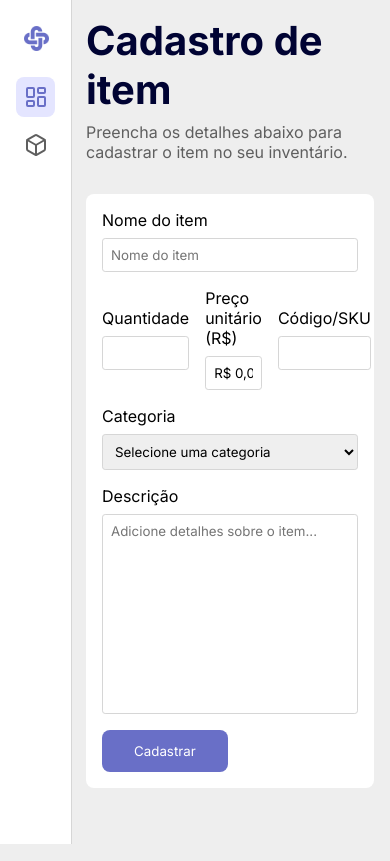
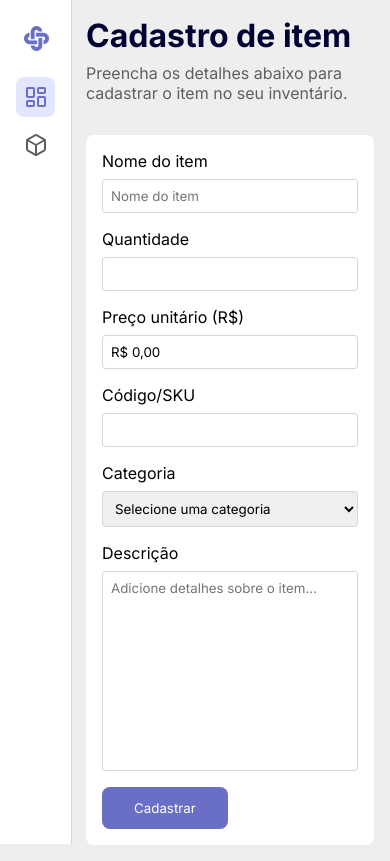
Before and after one commit to jvssvj/Stock-Gestor, a React (Vite) app: page /create in a window 390 px wide. Built offline with nearby package versions, Linux system fonts and the light colour scheme.

Commit message:
style: responsiveness of the creation/update form

```diff
--- a/src/components/Form/index.jsx
+++ b/src/components/Form/index.jsx
@@ -101,7 +101,6 @@ export default function Form({
         className={styles.form}
         onSubmit={handleSubmit}
       >
-        {/* nome */}
         <div className={styles.input__container}>
           <label htmlFor="name">Nome do item</label>
           <input
@@ -115,7 +114,7 @@ export default function Form({
           />
         </div>
 
-        <div style={{ display: "flex", alignItems: "center", gap: "1rem" }}>
+        <div className={styles.row}>
           <div className={styles.input__container}>
             <label htmlFor="quantity">Quantidade</label>
             <input
--- a/src/components/Form/index.module.css
+++ b/src/components/Form/index.module.css
@@ -1,17 +1,3 @@
-.register__t {
-  width: 100%;
-  text-align: start;
-  font-size: var(--font40);
-  color: var(--very-dark-blue);
-}
-
-.register__p {
-  width: 100%;
-  text-align: start;
-  color: var(--grey);
-  margin: 0.5rem 0rem 2rem;
-}
-
 .form {
   display: flex;
   flex-direction: column;
@@ -26,6 +12,11 @@
   display: flex;
   flex-direction: column;
   width: 100%;
+}
+
+.row {
+  display: flex;
+  gap: 1rem;
 }
 
 .form input,
@@ -77,3 +68,9 @@
   width: max-content;
   color: var(--red);
 }
+
+@media (max-width: 640px) {
+  .row {
+    flex-direction: column;
+  }
+}
--- a/src/pages/CreateItem/index.module.css
+++ b/src/pages/CreateItem/index.module.css
@@ -12,3 +12,9 @@
   color: var(--grey);
   margin: 0.5rem 0rem 2rem;
 }
+
+@media (max-width: 640px) {
+  .register__t {
+    font-size: var(--font32);
+  }
+}
--- a/src/pages/Dashboard/components/LowStock/index.jsx
+++ b/src/pages/Dashboard/components/LowStock/index.jsx
@@ -2,7 +2,7 @@ import styles from "./index.module.css";
 
 export default function LowStock({ data }) {
   return (
-    <div className={styles.table__container}>
+    <>
       <table className={styles.table}>
         <thead className={styles.table__header}>
           <tr>
@@ -30,6 +30,6 @@ export default function LowStock({ data }) {
           ))}
         </tbody>
       </table>
-    </div>
+    </>
   );
 }
--- a/src/pages/Stock/components/StockTable/index.jsx
+++ b/src/pages/Stock/components/StockTable/index.jsx
@@ -53,7 +53,7 @@ export default function StockTable({ items, setItems }) {
               <tr key={item.id}>
                 <td>{item.name}</td>
                 <td>{Number(item.quantity)}</td>
-                <td>R${Number(item.price).toFixed(2)}</td>
+                <td>R${Number(item.price).toLocaleString("pt-BR")}</td>
                 <td>{item.category}</td>
                 <td>
                   <div className={styles.icons__container}>
```
